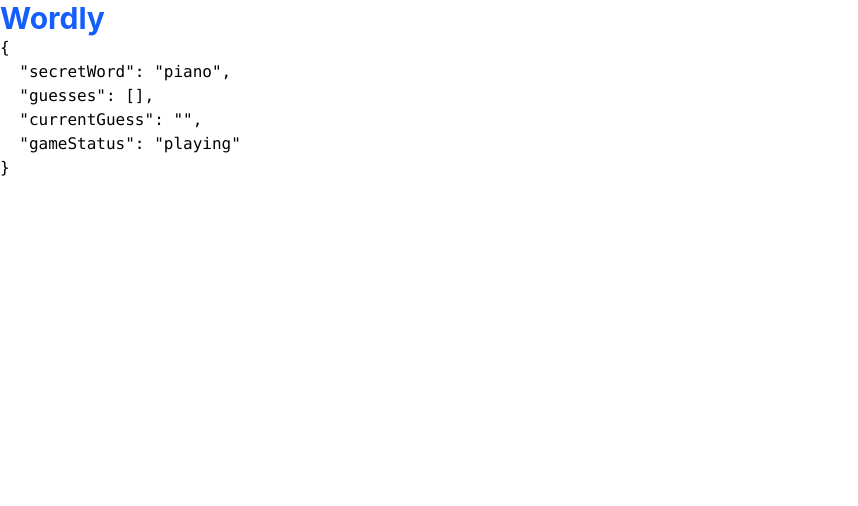
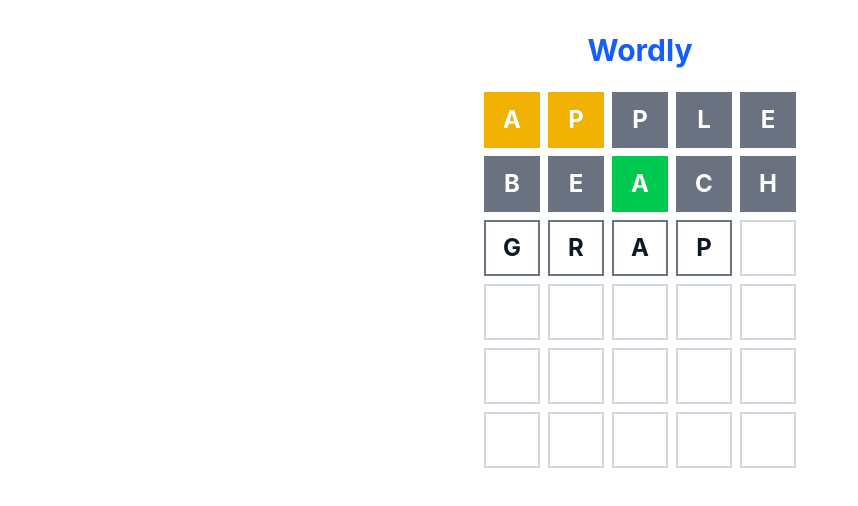
Before and after one commit to aishchuk22/wordly, a React (Vite) app in the folder client/: page / in a window 1280 px wide. Shown: the top 506 px of the page, without its empty margins (0-858 px from the left). Built offline with nearby package versions, Linux system fonts and the light colour scheme.

Commit message:
desructured and refactored App

```diff
--- a/client/src/App.jsx
+++ b/client/src/App.jsx
@@ -1,48 +1,16 @@
 import { useState } from "react";
-import { WORDS } from "./data/words";
-
-function getRandomWord() {
-  return WORDS[Math.floor(Math.random() * WORDS.length)];
-}
-
-function evaluateGuess(guess, secret) {
-  const result = Array(guess.length).fill("absent");
-  const secretLetters = secret.split("");
-
-  for (let i = 0; i < guess.length; i++) {
-    if (guess[i] === secretLetters[i]) {
-      result[i] = "correct";
-      secretLetters[i] = null;
-    }
-  }
-
-  for (let i = 0; i < guess.length; i++) {
-    if (result[i] === "correct") {
-      continue;
-    }
-
-    const idx = secretLetters.indexOf(guess[i]);
-    if (idx !== -1) {
-      result[i] = "present";
-      secretLetters[idx] = null;
-    }
-  }
-
-  return result;
-}
-
-console.log("Test", evaluateGuess("algae", "apple"));
+import { getRandomWord } from "./utils/wordUtils";
+import Board from "./components/Board";
 
 function App() {
   const [secretWord] = useState(getRandomWord);
-  const [guesses] = useState([]);
-  const [currentGuess] = useState("");
-  const [gameStatus] = useState("playing");
+  const [guesses] = useState(["apple", "beach"]);
+  const [currentGuess] = useState("grap");
 
   return (
-    <div>
+    <div className="flex flex-col items-center gap-6 mt-8">
       <h1 className="text-3xl font-bold text-blue-600">Wordly</h1>
-      <pre>{JSON.stringify({ secretWord, guesses, currentGuess, gameStatus }, null, 2)}</pre>
+      <Board guesses={guesses} currentGuess={currentGuess} secretWord={secretWord} />
     </div>
   );
 }
```
